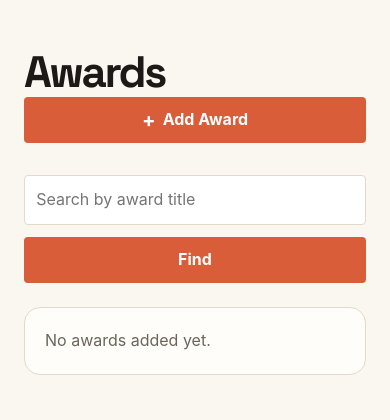
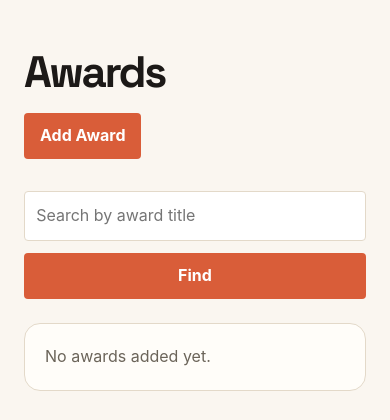
Before and after one commit to rozanlaudzai/myportfolio, a Django app: template main/templates/main/awards.html in a window 390 px wide. Shown: the part 65-485 px from the top of the page. Run offline with Django 5.2, Linux system fonts and the light colour scheme; the template is opened without the code that fills it, so the values that code supplies are empty.

Commit message:
style(awards): align "Add Award" button styles with "Add Experience" styles

```diff
--- a/main/templates/main/awards.html
+++ b/main/templates/main/awards.html
@@ -15,8 +15,7 @@
   <div class="container">
     <div class="awards-heading">
       <h1 id="awards-title">Awards</h1>
-      <a href="{% url 'main:create_award' %}" class="button award-add-button">
-        <span aria-hidden="true">+</span>
+      <a href="{% url 'main:create_award' %}" class="button">
         Add Award
       </a>
     </div>
--- a/static/css/main/awards.css
+++ b/static/css/main/awards.css
@@ -4,6 +4,10 @@
 }
 
 .awards-heading {
+  display: flex;
+  align-items: flex-end;
+  justify-content: space-between;
+  gap: 2rem;
   margin-bottom: 2.75rem;
 }
 
@@ -120,6 +124,9 @@
   }
 
   .awards-heading {
+    flex-direction: column;
+    align-items: flex-start;
+    gap: 1rem;
     margin-bottom: 2rem;
   }
 
@@ -226,17 +233,6 @@
   border-left: 3px solid var(--accent);
   border-radius: var(--radius);
   background: #fffdf9;
-}
-
-.award-add-button {
-  display: inline-flex;
-  align-items: center;
-  gap: 0.45rem;
-}
-
-.award-add-button span {
-  font-size: 1.25rem;
-  line-height: 1;
 }
 
 .award-search {
@@ -370,11 +366,6 @@
     flex-direction: column;
   }
 
-  .award-add-button {
-    width: 100%;
-    justify-content: center;
-  }
-
   .award-search {
     flex-direction: column;
   }
```
